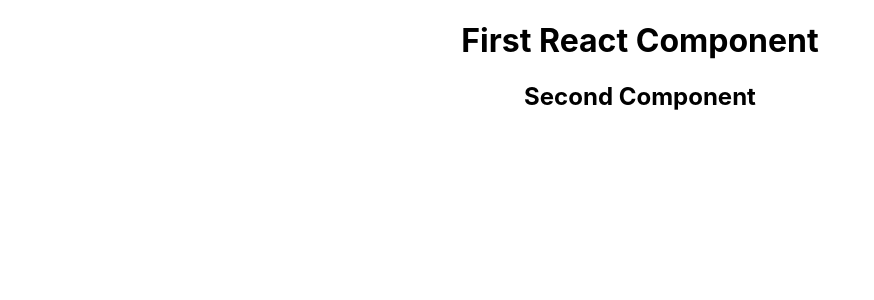
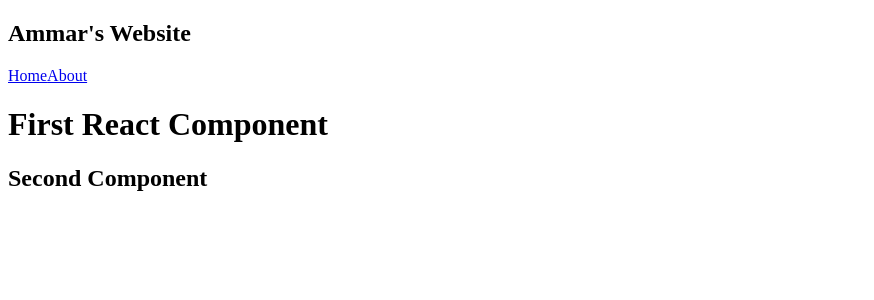
Before and after one commit to ammarlodhi255/enterprise_development, a React (Create React App) app in the folder react_app/: page / in a window 1280 px wide. Shown: the top 300 px of the page, without its empty margins (0-874 px from the left). Built offline with nearby package versions, Linux system fonts and the light colour scheme.

Commit message:
modify index.css

```diff
--- a/react_app/src/App.css
+++ /dev/null
@@ -1,38 +0,0 @@
-.App {
-  text-align: center;
-}
-
-.App-logo {
-  height: 40vmin;
-  pointer-events: none;
-}
-
-@media (prefers-reduced-motion: no-preference) {
-  .App-logo {
-    animation: App-logo-spin infinite 20s linear;
-  }
-}
-
-.App-header {
-  background-color: #282c34;
-  min-height: 100vh;
-  display: flex;
-  flex-direction: column;
-  align-items: center;
-  justify-content: center;
-  font-size: calc(10px + 2vmin);
-  color: white;
-}
-
-.App-link {
-  color: #61dafb;
-}
-
-@keyframes App-logo-spin {
-  from {
-    transform: rotate(0deg);
-  }
-  to {
-    transform: rotate(360deg);
-  }
-}
--- a/react_app/src/App.js
+++ b/react_app/src/App.js
@@ -1,9 +1,10 @@
-import './App.css';
+import Navbar from './Navbar';
 
 function App() {
   const title = 'Second Component'
   return (
     <div className="App">
+      <Navbar />
       <div className="content">
         <h1>First React Component</h1>
         <h2>{ title }</h2>
--- a/react_app/src/Navbar.js
+++ b/react_app/src/Navbar.js
@@ -0,0 +1,13 @@
+const Navbar = () => {
+    return (
+        <nav className="navbar">
+            <h1>Ammar's Website</h1>
+            <div className="links">
+                <a href="/">Home</a>
+                <a href="/">About</a>
+            </div>
+        </nav>
+    );
+}
+
+export default Navbar;
--- a/react_app/src/index.css
+++ b/react_app/src/index.css
@@ -1,13 +1 @@
-body {
-  margin: 0;
-  font-family: -apple-system, BlinkMacSystemFont, 'Segoe UI', 'Roboto', 'Oxygen',
-    'Ubuntu', 'Cantarell', 'Fira Sans', 'Droid Sans', 'Helvetica Neue',
-    sans-serif;
-  -webkit-font-smoothing: antialiased;
-  -moz-osx-font-smoothing: grayscale;
-}
-
-code {
-  font-family: source-code-pro, Menlo, Monaco, Consolas, 'Courier New',
-    monospace;
-}
+@import url('https://fonts.googleapis.com/css2?family=Mouse+Memoirs&family=Open+Sans:wght@300&display=swap');
```
